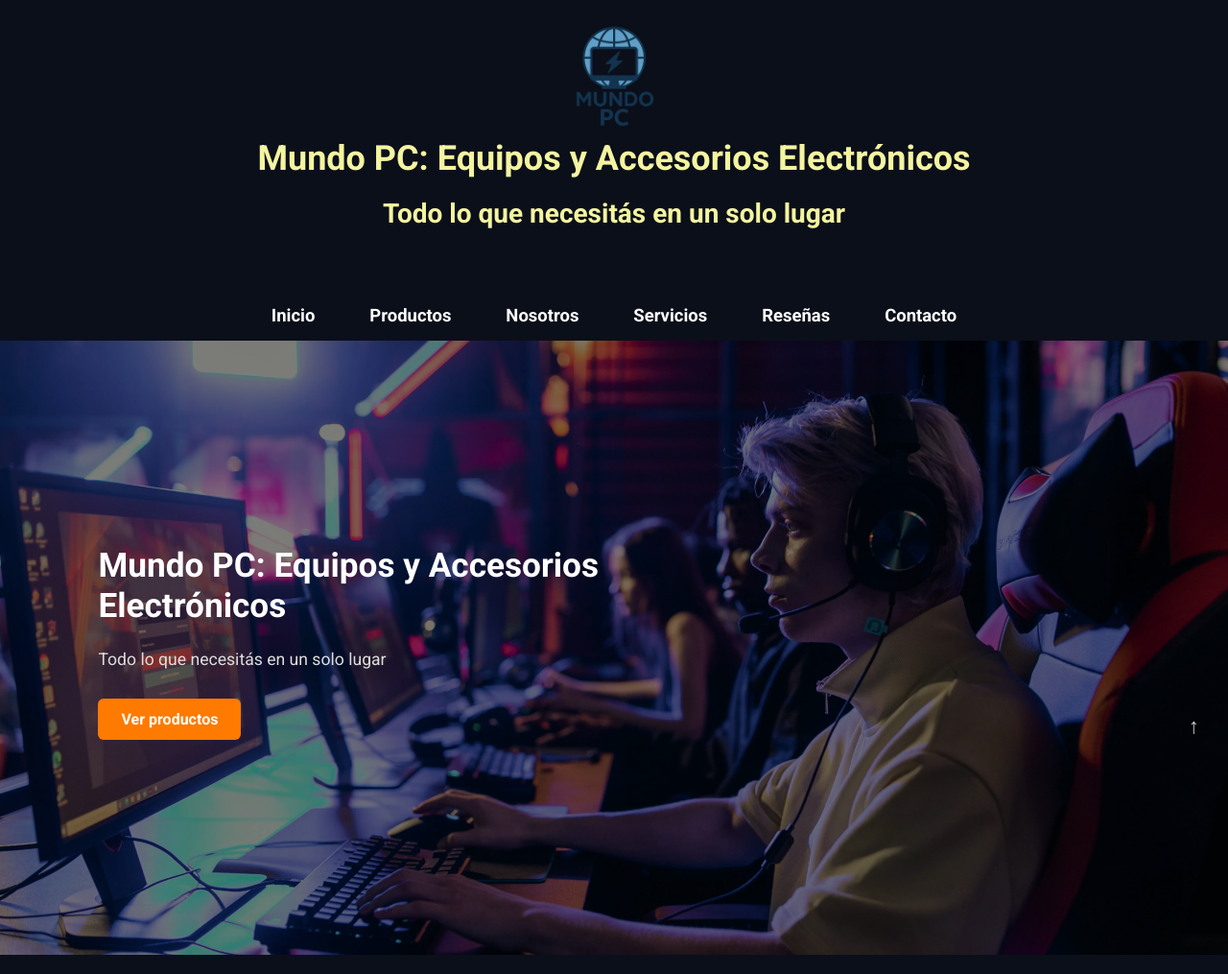
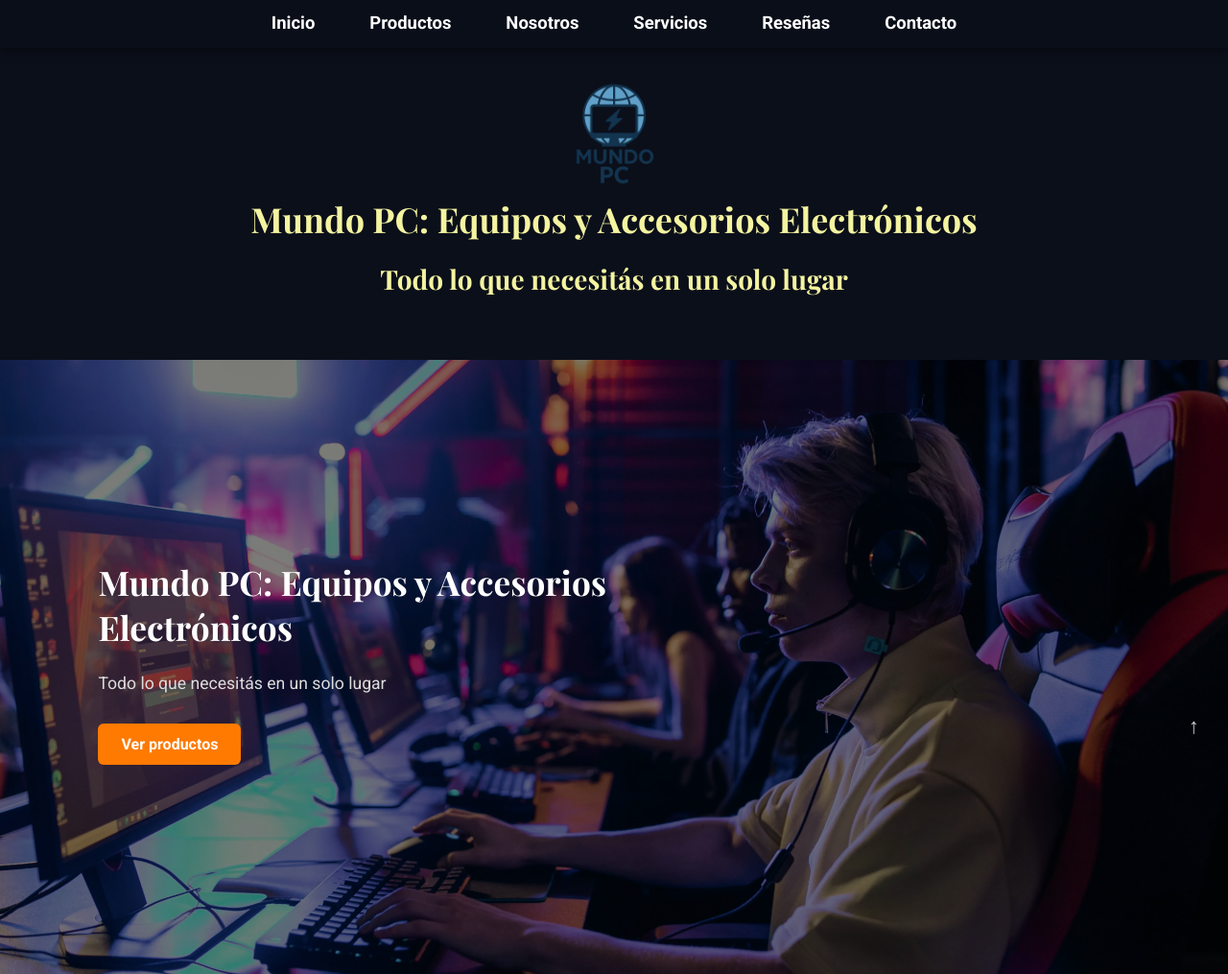
Before and after one commit to sastremax/HTML-CSS-JAVASCRIPT, a website: page index.html in a window 1280 px wide. Shown: the top 1015 px of the page at 96% size. Drawn offline with nearby package versions, Linux system fonts and the light colour scheme.

Commit message:
HTML - CSS
- Se modifica el nav con un estilo transparente y se agrega al HTML otro fuente solo para aplicarla a h1, h2 y h3.-

```diff
--- a/css/styles.css
+++ b/css/styles.css
@@ -5,6 +5,7 @@
 }
 
 body {
+	padding-top: 60px;
 	background-color: #0b0f1a;
 	color: hsl(0, 0%, 80%);
 	font-family: "Roboto", sans-serif;
@@ -47,17 +48,21 @@
 }
 
 nav {
-	background-color: #0b0f1a;
-	padding: 10px;
-	position: sticky;
+	background-color: rgba(11, 15, 26, 0.7);
+	backdrop-filter: blur(6px);
+	position: fixed;
 	top: 0;
-	z-index: 999;
+	width: 100%;
+	padding: 10px 0;
+	z-index: 1000;
+	box-shadow: 0 2px 10px rgba(0, 0, 0, 0.5);
+	transition: background-color 0.3s ease;
 }
 
 nav ul {
 	list-style: none;
 	margin: 0;
-	padding: 0;
+	padding: 0 20px;
 	display: flex;
 	justify-content: center;
 	gap: 20px;
@@ -73,7 +78,9 @@
 }
 
 nav ul li a:hover {
-	color: hsl(60, 100%, 95%);
+	color: #c9a065;
+	background-color: rgba(255, 255, 255, 0.1);
+	border-radius: 6px;
 }
 
 .important-text {
@@ -257,18 +264,21 @@
 	font-size: 36px;
 	font-weight: 700;
 	margin-bottom: 20px;
+	font-family: "Playfair Display", serif;
 }
 
 h2 {
 	font-size: 28px;
 	font-weight: 600;
 	margin-bottom: 16px;
+	font-family: "Playfair Display", serif;
 }
 
 h3 {
 	font-size: 22px;
 	font-weight: 500;
 	margin-bottom: 12px;
+	font-family: "Playfair Display", serif;
 }
 
 p {
--- a/index.html
+++ b/index.html
@@ -7,6 +7,7 @@
     <title>Mundo PC: Equipos y Accesorios Electrónicos</title>
     <link rel="icon" href="favicon.ico" type="image/x-icon">
     <link href="https://fonts.googleapis.com/css2?family=Roboto:wght@400;700&display=swap" rel="stylesheet">
+    <link href="https://fonts.googleapis.com/css2?family=Playfair+Display:wght@400;700&display=swap" rel="stylesheet">
     <link rel="stylesheet" href="https://cdnjs.cloudflare.com/ajax/libs/font-awesome/6.0.0-beta3/css/all.min.css">
     <link rel="stylesheet" href="css/styles.css">
 </head>
```
